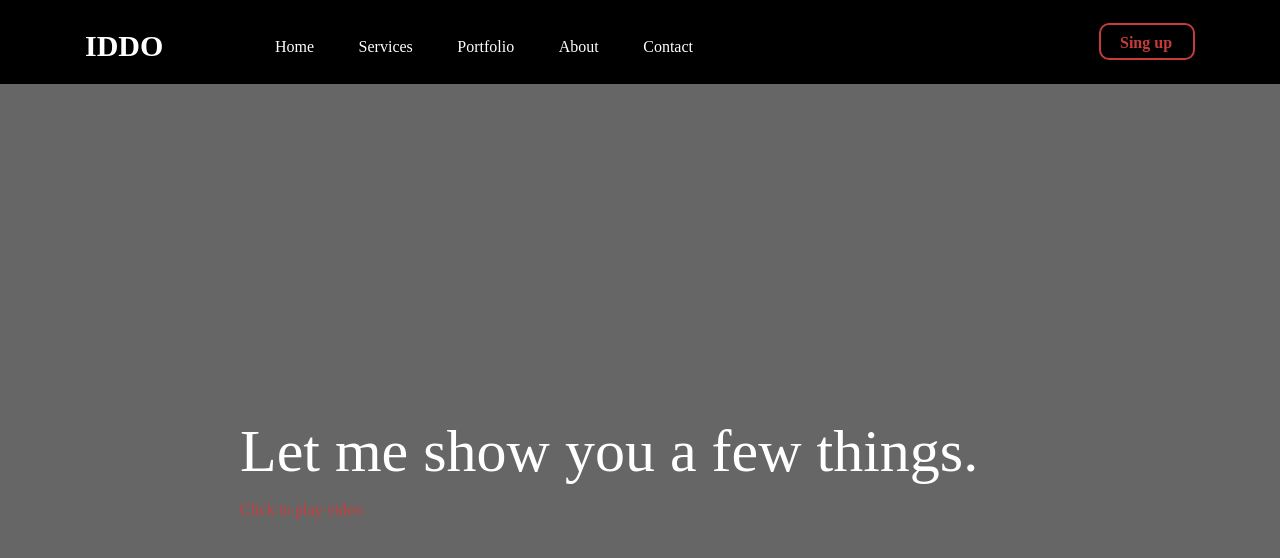
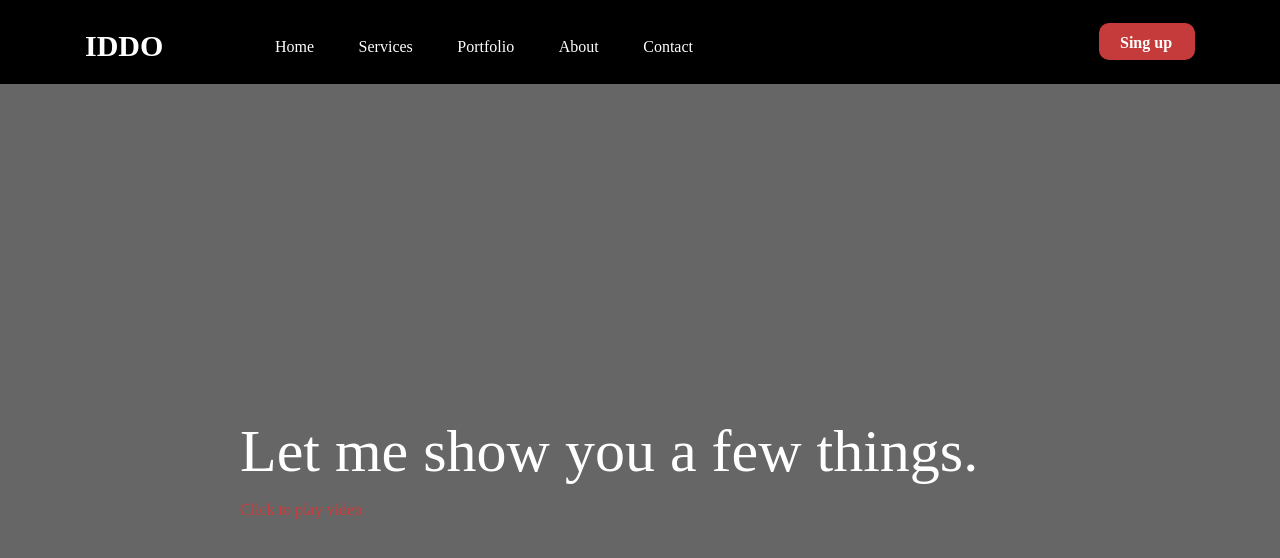
Before and after one commit to keilos/keilos.github.io, a plain HTML site: page try_work/index.html in a window 1280 px wide. In both pictures the pointer is over the element "Sing up". Drawn offline with Linux system fonts and the light colour scheme.

Commit message:
Update main.css

```diff
--- a/try_work/css/main.css
+++ b/try_work/css/main.css
@@ -42,6 +42,18 @@
   padding: 6px 19px 3px 19px;
   color: #c53b3b;
 }
+.sing-up:hover {
+  font-weight: 600;
+  width: 96px;
+  border: 2px solid #c53b3b;
+  border-radius: 10px;
+  margin-top: 23px;
+  font-size: 16px;
+  font-family: 'Proxima Nova Regular';
+  padding: 6px 19px 3px 19px;
+  color: #fff;
+  background-color: #c53b3b;
+}
 .video {
   background-color: #666666;
   color: #fff;
```
